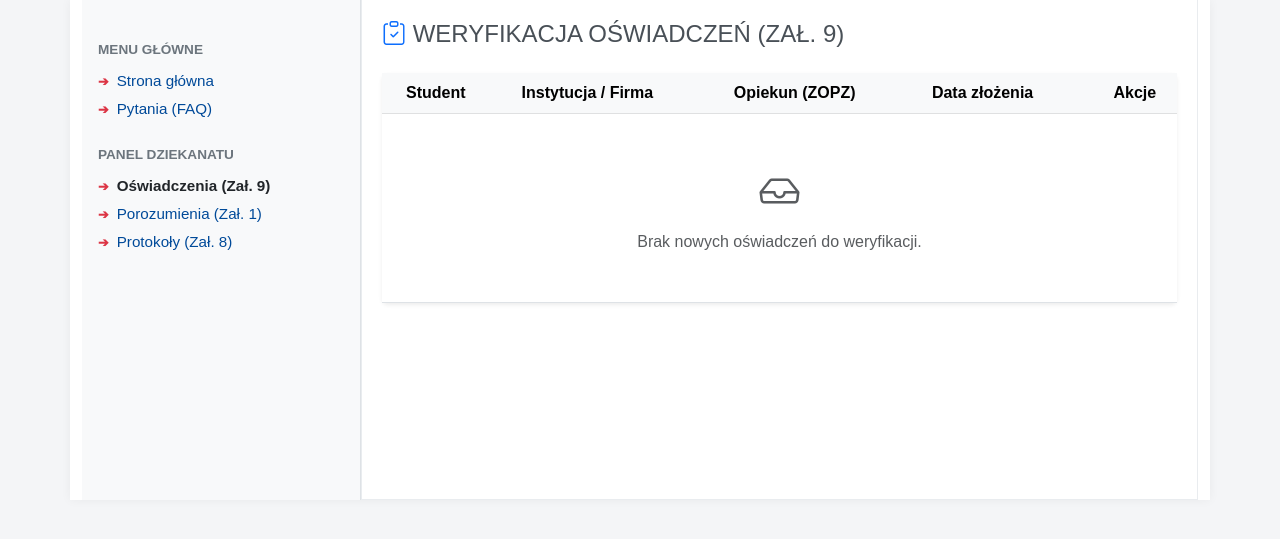
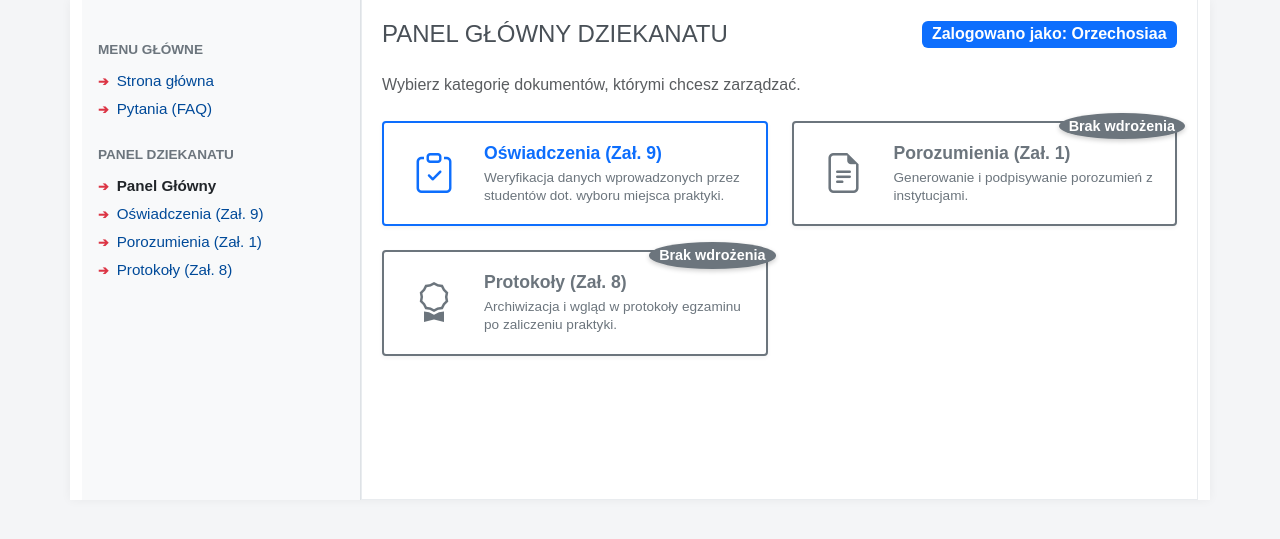
Before and after one commit to zuzanna-orzechowska/praktyki-system, a Flask app: page /dziekanat/dashboard in a window 1280 px wide. Shown: the part 186-725 px from the top of the page. Run offline with Flask 3, Linux system fonts and the light colour scheme; a user stored in the database is signed in.

Commit message:
poprawienie logiki dla załacznika 9 - interakcja studenta z dziekanatem

```diff
--- a/app.py
+++ b/app.py
@@ -26,6 +26,28 @@ def create_app():
     db.init_app(app)
     login_manager.init_app(app)
 
+    @app.context_processor
+    def utility_processor():
+        def format_status(status):
+            if not status:
+                return ('Brak zgłoszenia', 'secondary')
+
+            status_map = {
+                'BRAK_ZGŁOSZENIA': ('Brak zgłoszenia', 'secondary'),
+                'OCZEKUJE_NA_ZAL9': ('Oczekuje na załącznik 9', 'warning text-dark'),
+                'ZAL9_ZATWIERDZONE': ('Zał. 9 zatwierdzony', 'success'),
+                'SCIEZKA_PRACA': ('Zaliczenie z pracy', 'info text-dark'),
+                'PROGRAM_UZGODNIONY': ('Program uzgodniony', 'primary'),
+                'SKIEROWANIE_WYDANE': ('Skierowanie wydane', 'success'),
+                'PRAKTYKA_W_TOKU': ('Praktyka w toku', 'warning text-dark'),
+                'DOKUMENTY_ZLOZONE': ('Dokumenty złożone', 'info text-dark'),
+                'EGZAMIN': ('Egzamin', 'info text-dark'),
+                'ZALICZONA': ('Praktyka zaliczona', 'success')
+            }
+            return status_map.get(status, (status.replace('_', ' ').capitalize(), 'secondary'))
+
+        return dict(format_status=format_status)
+
     app.register_blueprint(auth_bp, url_prefix='/auth')
     app.register_blueprint(student_bp)
     app.register_blueprint(uopz_bp)
--- a/dokumentacja/baza-danych/szkielet_bazy.sql
+++ b/dokumentacja/baza-danych/szkielet_bazy.sql
@@ -238,6 +238,10 @@ CREATE TABLE wniosek_zaliczenie_praktyki (
 CREATE TABLE oswiadczenie (
     id                      INTEGER PRIMARY KEY AUTOINCREMENT,
     dokument_id             INTEGER NOT NULL UNIQUE,
+    termin_od               DATE,
+    termin_do               DATE,
+    rok_studiow             INTEGER,
+    kierunek                TEXT,
     miejscowosc             TEXT NOT NULL,
     data_oswiadczenia       DATE NOT NULL,
     nazwa_instytucji        TEXT NOT NULL,
--- a/models.py
+++ b/models.py
@@ -77,6 +77,8 @@ class Dokument(db.Model):
     status = db.Column(db.String(50), default='Draft')
     utworzony_przez = db.Column(db.Integer, db.ForeignKey('uzytkownik.id'), nullable=False)
     komentarz = db.Column(db.Text, nullable=True)
+    created_at = db.Column(db.DateTime, default=datetime.utcnow)
+    updated_at = db.Column(db.DateTime, default=datetime.utcnow, onupdate=datetime.utcnow)
 
     praktyka = db.relationship('Praktyka', backref=db.backref('dokumenty', lazy=True))
 
@@ -171,6 +173,10 @@ class Oswiadczenie(db.Model):
 
     id = db.Column(db.Integer, primary_key=True)
     dokument_id = db.Column(db.Integer, db.ForeignKey('dokument.id'), nullable=False, unique=True)
+    termin_od = db.Column(db.Date)
+    termin_do = db.Column(db.Date)
+    rok_studiow = db.Column(db.Integer)
+    kierunek = db.Column(db.String(100))
     miejscowosc = db.Column(db.String(100), nullable=False)
     data_oswiadczenia = db.Column(db.Date, nullable=False)
     nazwa_instytucji = db.Column(db.String(255), nullable=False)
--- a/templates/base.html
+++ b/templates/base.html
@@ -310,7 +310,13 @@
                 <ul class="sidebar-menu">
                     <li>
                         <a href="{{ url_for('dziekanat.dashboard') }}"
-                            class="{% if 'dziekanat' in request.path %}active{% endif %}">
+                            class="{% if request.endpoint == 'dziekanat.dashboard' %}active{% endif %}">
+                            Panel Główny
+                        </a>
+                    </li>
+                    <li>
+                        <a href="{{ url_for('dziekanat.zal9_lista') }}"
+                            class="{% if request.endpoint == 'dziekanat.zal9_lista' %}active{% endif %}">
                             Oświadczenia (Zał. 9)
                         </a>
                     </li>
--- a/templates/dziekanat/dashboard.html
+++ b/templates/dziekanat/dashboard.html
@@ -1,51 +1,113 @@
 {% extends "base.html" %}
 
+{% block extra_head %}
+<style>
+    .usos-tile {
+        display: flex;
+        align-items: center;
+        background-color: white;
+        box-shadow: 0 2px 4px rgba(0, 0, 0, 0.05);
+        border-radius: 4px;
+        padding: 20px;
+        text-decoration: none;
+        color: inherit;
+        transition: box-shadow 0.2s;
+        height: 100%;
+        border: 1px solid #f0f0f0;
+        position: relative;
+    }
+
+    .usos-tile:hover {
+        box-shadow: 0 4px 12px rgba(0, 0, 0, 0.1);
+        text-decoration: none;
+        color: inherit;
+    }
+
+    .usos-tile-icon {
+        font-size: 2.5rem;
+        margin-right: 20px;
+        min-width: 60px;
+        text-align: center;
+    }
+
+    .usos-tile-content h5 {
+        font-weight: 600;
+        margin-bottom: 5px;
+        font-size: 1.1rem;
+    }
+
+    .usos-tile-content p {
+        font-size: 0.85rem;
+        color: #6c757d;
+        margin-bottom: 0;
+        line-height: 1.3;
+    }
+
+    .tile-badge {
+        position: absolute;
+        top: -10px;
+        right: -10px;
+        font-size: 0.9rem;
+        padding: 6px 10px;
+        border-radius: 50%;
+        box-shadow: 0 2px 5px rgba(0,0,0,0.2);
+    }
+</style>
+{% endblock %}
+
 {% block content %}
-<h2 class="mb-4" style="color: #495057; font-weight: normal; font-size: 1.5rem; text-transform: uppercase;">
-    <i class="bi bi-clipboard-check text-primary"></i> Weryfikacja Oświadczeń (Zał. 9)
-</h2>
+<div class="d-flex justify-content-between align-items-center mb-4">
+    <h2 style="color: #495057; font-weight: normal; font-size: 1.5rem; text-transform: uppercase; margin-bottom: 0;">
+        Panel Główny Dziekanatu
+    </h2>
+    <span class="badge bg-primary fs-6">Zalogowano jako: {{ current_user.imie }} {{ current_user.nazwisko }}</span>
+</div>
 
-<div class="card shadow-sm border-0">
-    <div class="card-body p-0">
-        <div class="table-responsive">
-            <table class="table table-hover align-middle mb-0">
-                <thead class="table-light">
-                    <tr>
-                        <th class="ps-4">Student</th>
-                        <th>Instytucja / Firma</th>
-                        <th>Opiekun (ZOPZ)</th>
-                        <th>Data złożenia</th>
-                        <th class="text-center">Akcje</th>
-                    </tr>
-                </thead>
-                <tbody>
-                    {% for o in oswiadczenia %}
-                    <tr>
-                        <td class="ps-4">
-                            <strong>{{ o.dokument.praktyka.student.uzytkownik.imie }} {{
-                                o.dokument.praktyka.student.uzytkownik.nazwisko }}</strong><br>
-                            <small class="text-muted">Album: {{ o.dokument.praktyka.student.nr_albumu }}</small>
-                        </td>
-                        <td>{{ o.nazwa_instytucji }}</td>
-                        <td>{{ o.opiekun_imie }} {{ o.opiekun_nazwisko }}</td>
-                        <td>{{ o.data_oswiadczenia }}</td>
-                        <td class="text-center">
-                            <a href="{{ url_for('dziekanat.weryfikuj_zal9', id=o.id) }}" class="btn btn-sm btn-primary">
-                                <i class="bi bi-search"></i> Sprawdź
-                            </a>
-                        </td>
-                    </tr>
-                    {% else %}
-                    <tr>
-                        <td colspan="5" class="text-center py-5 text-muted">
-                            <i class="bi bi-inbox fs-1 d-block mb-2"></i>
-                            Brak nowych oświadczeń do weryfikacji.
-                        </td>
-                    </tr>
-                    {% endfor %}
-                </tbody>
-            </table>
-        </div>
+<p class="text-muted mb-4">Wybierz kategorię dokumentów, którymi chcesz zarządzać.</p>
+
+<div class="row g-4">
+    <!-- Załącznik 9 -->
+    <div class="col-md-6 col-lg-6">
+        <a href="{{ url_for('dziekanat.zal9_lista') }}" class="usos-tile border-primary border-2">
+            <div class="usos-tile-icon text-primary">
+                <i class="bi bi-clipboard-check"></i>
+            </div>
+            <div class="usos-tile-content">
+                <h5 class="text-primary">Oświadczenia (Zał. 9)</h5>
+                <p>Weryfikacja danych wprowadzonych przez studentów dot. wyboru miejsca praktyki.</p>
+            </div>
+            {% if zal9_count and zal9_count > 0 %}
+            <span class="badge bg-danger tile-badge">{{ zal9_count }}</span>
+            {% endif %}
+        </a>
+    </div>
+
+    <!-- Porozumienia (Zał. 1) -->
+    <div class="col-md-6 col-lg-6">
+        <a href="#" class="usos-tile border-secondary border-2">
+            <div class="usos-tile-icon text-secondary">
+                <i class="bi bi-file-earmark-text"></i>
+            </div>
+            <div class="usos-tile-content">
+                <h5 class="text-secondary">Porozumienia (Zał. 1)</h5>
+                <p>Generowanie i podpisywanie porozumień z instytucjami.</p>
+            </div>
+            <span class="badge bg-secondary tile-badge">Brak wdrożenia</span>
+        </a>
+    </div>
+
+    <!-- Protokoły (Zał. 8) -->
+    <div class="col-md-6 col-lg-6">
+        <a href="#" class="usos-tile border-secondary border-2">
+            <div class="usos-tile-icon text-secondary">
+                <i class="bi bi-award"></i>
+            </div>
+            <div class="usos-tile-content">
+                <h5 class="text-secondary">Protokoły (Zał. 8)</h5>
+                <p>Archiwizacja i wgląd w protokoły egzaminu po zaliczeniu praktyki.</p>
+            </div>
+            <span class="badge bg-secondary tile-badge">Brak wdrożenia</span>
+        </a>
     </div>
 </div>
 {% endblock %}
--- a/templates/student/dashboard.html
+++ b/templates/student/dashboard.html
@@ -54,8 +54,8 @@
     <div>
         <strong>Witaj, {{ current_user.imie }} {{ current_user.nazwisko }}!</strong>
         {% set praktyka = current_user.student_profil.praktyki[0] if current_user.student_profil.praktyki else none %}
-        <span class="ms-3 text-muted">Status twojej praktyki: <span class="badge bg-primary">{{ praktyka.status if
-                praktyka else 'Praktyka nie został jeszcze zgłoszona' }}</span></span>
+        {% set status_text, status_color = format_status(praktyka.status if praktyka else none) %}
+        <span class="ms-3 text-muted">Status twojej praktyki: <span class="badge bg-{{ status_color }}">{{ status_text }}</span></span>
     </div>
 </div>
 
--- a/templates/uopz/teczka.html
+++ b/templates/uopz/teczka.html
@@ -23,7 +23,8 @@
             </div>
             <div class="col-md-4">
                 <p class="mb-1 text-muted small">Status</p>
-                <span class="badge bg-primary">{{ praktyka.status }}</span>
+                {% set status_text, status_color = format_status(praktyka.status) %}
+                <span class="badge bg-{{ status_color }}">{{ status_text }}</span>
             </div>
         </div>
     </div>
```
Also changed, not shown: blueprints/dziekanat.py (+21 -4 lines), blueprints/student.py (+32 -0 lines), templates/dokumenty/zal9_oswiadczenie.html (+86 -7 lines), templates/dziekanat/zal9_lista.html (added, +126 -0 lines), templates/uopz/dashboard.html (+2 -9 lines), praktyki.db.
